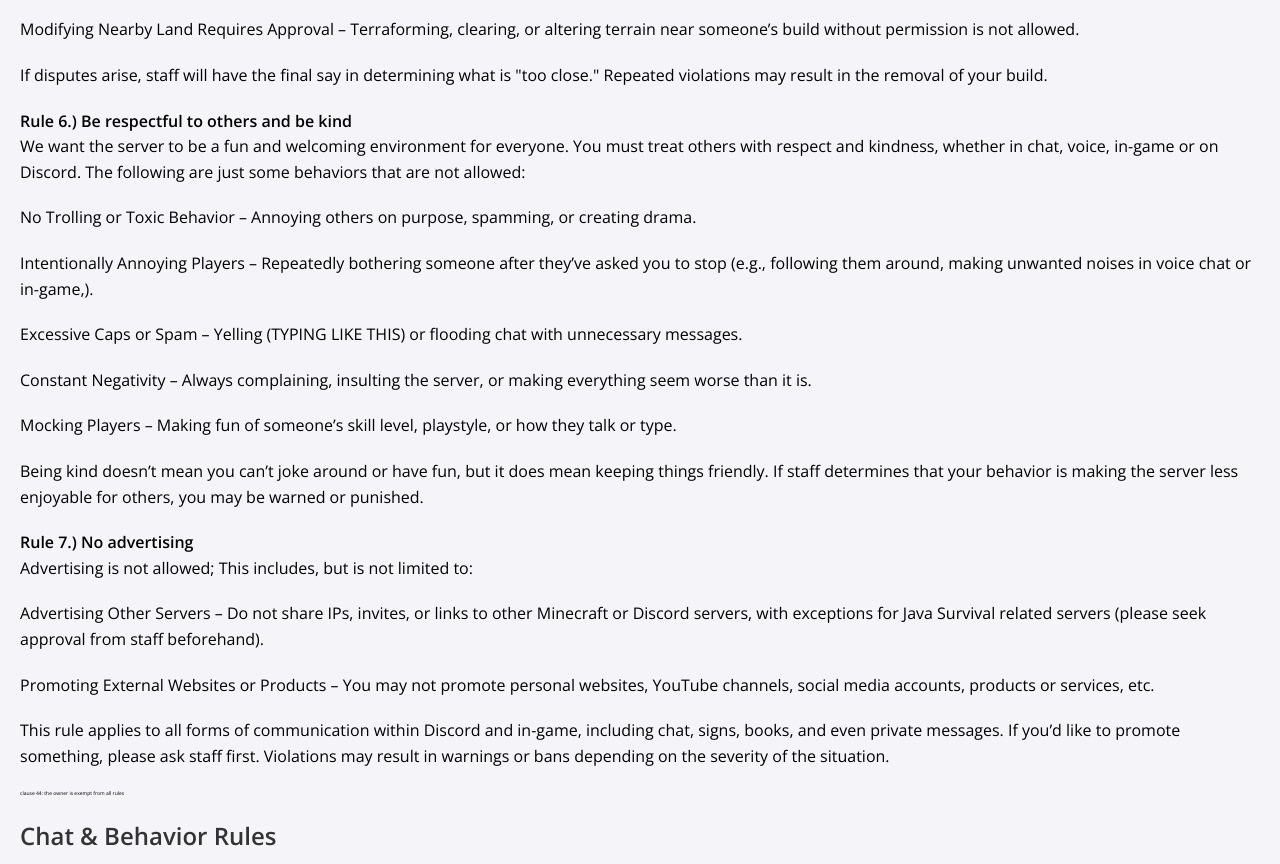
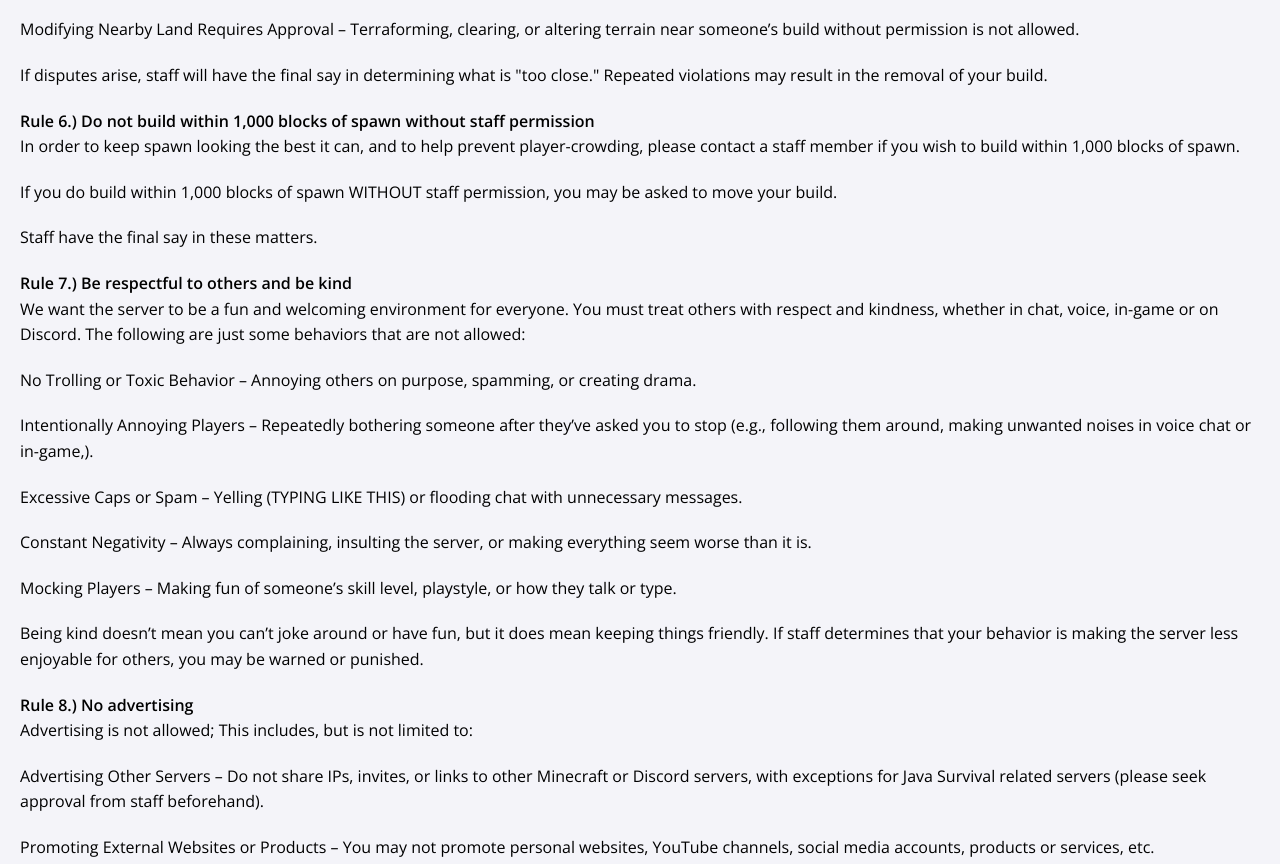
Before and after one commit to JavaSurvival/JavaSurvivalWebsite, a website: page rules/index.html in a window 1280 px wide. Shown: the part 1887-2751 px from the top of the page. Drawn offline with nearby package versions, Linux system fonts and the light colour scheme.

Commit message:
Add 1,000 block spawn limit

```diff
--- a/rules/index.html
+++ b/rules/index.html
@@ -89,7 +89,14 @@
         <p>If disputes arise, staff will have the final say in determining what is "too close." Repeated violations may
             result in the removal of your build.</p>
 
-        <b>Rule 6.) Be respectful to others and be kind</b>
+
+        <b>Rule 6.) Do not build within 1,000 blocks of spawn without staff permission</b>
+        <p>In order to keep spawn looking the best it can, and to help prevent player-crowding, please contact a staff
+            member if you wish to build within 1,000 blocks of spawn.</p>
+        <p>If you do build within 1,000 blocks of spawn WITHOUT staff permission, you may be asked to move your build.</p>
+        <p>Staff have the final say in these matters.</p>
+
+        <b>Rule 7.) Be respectful to others and be kind</b>
         <p>We want the server to be a fun and welcoming environment for everyone. You must treat others with respect and
             kindness, whether in chat, voice, in-game or on Discord. The following are just some behaviors that are not
             allowed:</p>
@@ -104,7 +111,7 @@
             determines that your behavior is making the server less enjoyable for others, you may be warned or
             punished.</p>
 
-        <b>Rule 7.) No advertising</b>
+        <b>Rule 8.) No advertising</b>
         <p>Advertising is not allowed; This includes, but is not limited to:</p>
         <p>Advertising Other Servers – Do not share IPs, invites, or links to other Minecraft or Discord servers, with
             exceptions for Java Survival related servers (please seek approval from staff beforehand).</p>
```
